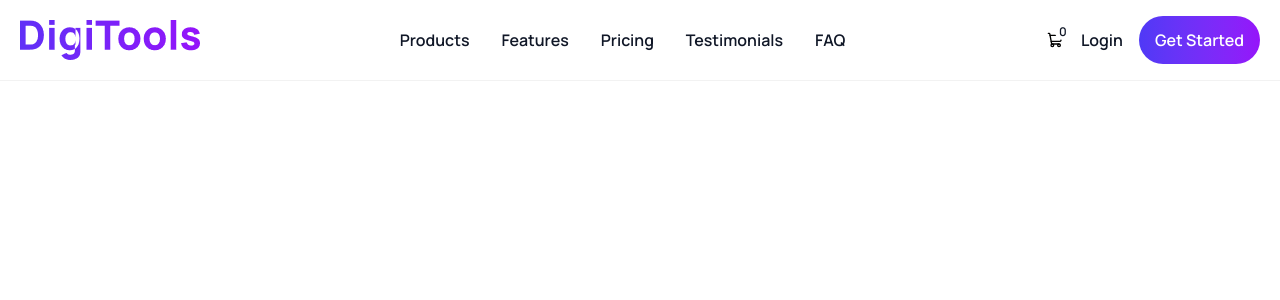
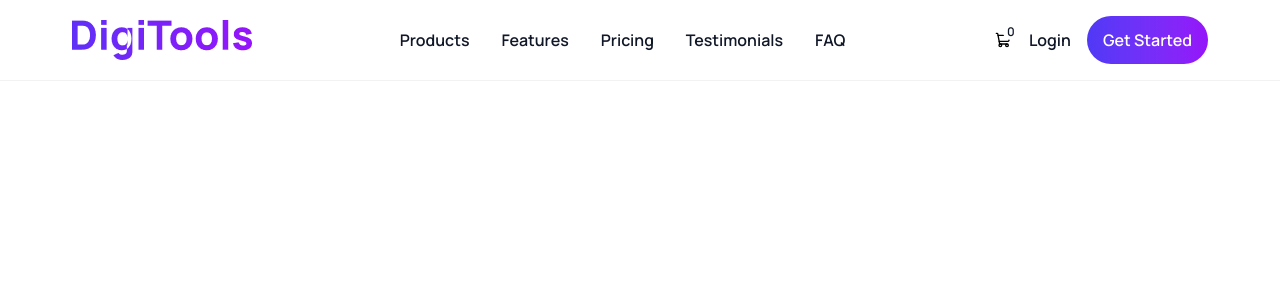
Before and after one commit to quantumrahman/digitools, a React (Vite) app: page / in a window 1280 px wide. Shown: the top 300 px of the page. Built offline with nearby package versions, Linux system fonts and the light colour scheme.

Commit message:
modify the container section header.jsx file

```diff
--- a/src/components/layouts/Header/Header.jsx
+++ b/src/components/layouts/Header/Header.jsx
@@ -17,7 +17,7 @@
         <>
             <header>
                 <div className='w-full border-b border-[#F2F2F2]'>
-                    <div className='w-full max-w-400 mx-auto px-5'>
+                    <div className='w-full max-w-300 mx-auto px-4 sm:px-6 lg:px-8'>
                         <div className='flex items-center justify-between py-4'>
                             <div className='w-32.5 sm:w-37.5 md:w-45'>
                                 <img src={logo} alt="logo" />
```
Also changed, not shown: src/components/ui/HeroDes/HeroDes.jsx (deleted, +0 -9 lines), src/components/ui/HeroImg/HeroImg.jsx (deleted, +0 -9 lines).
